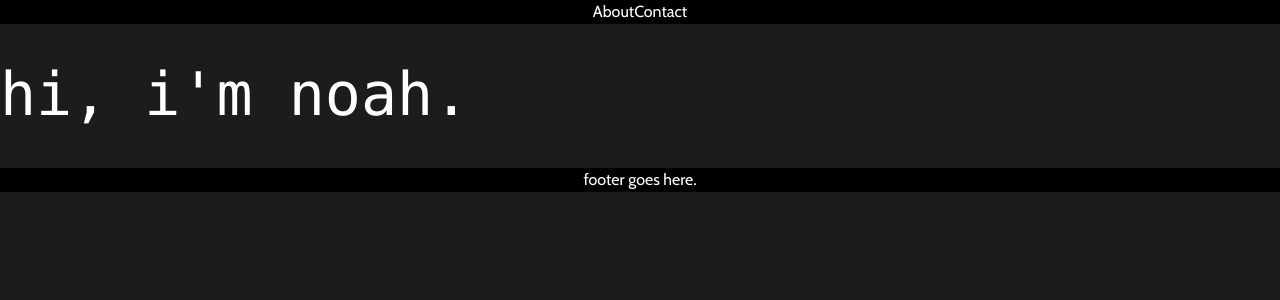
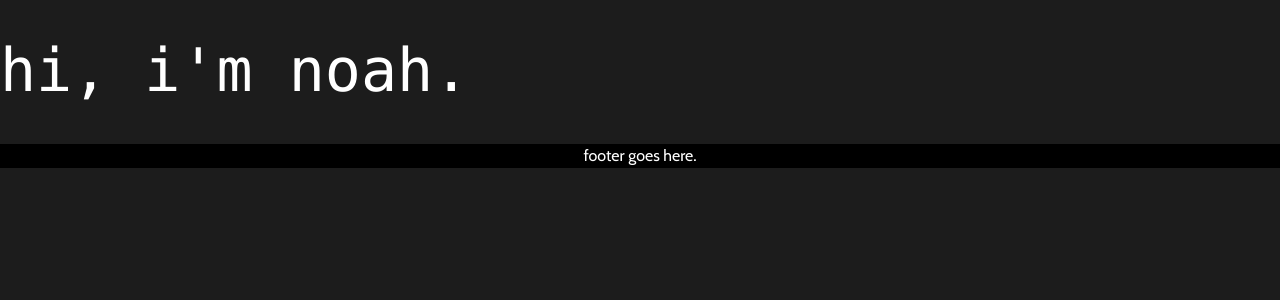
Before and after one commit to Tsuyae/personal-website, a Next.js app in the folder frontend/: page / in a window 1280 px wide. Shown: the top 300 px of the page. Built offline with nearby package versions, Linux system fonts and the light colour scheme.

Commit message:
Fix type error in nav.tsx

```diff
--- a/frontend/components/sections/nav.tsx
+++ b/frontend/components/sections/nav.tsx
@@ -9,7 +9,7 @@ export const Nav = (props: NavProps) => {
         <div className='flex justify-center items-center bg-black text-2xl gap-4 py-4'>
             {
                 props.links.map(
-                    (link, index) => (<NavLink key={index} href={link.href}>{link.text}</NavLink>)
+                    (link, index) => (<NavLink key={index} href={link.href} text={link.text}/>)
                     )
             }
         </div>
```
